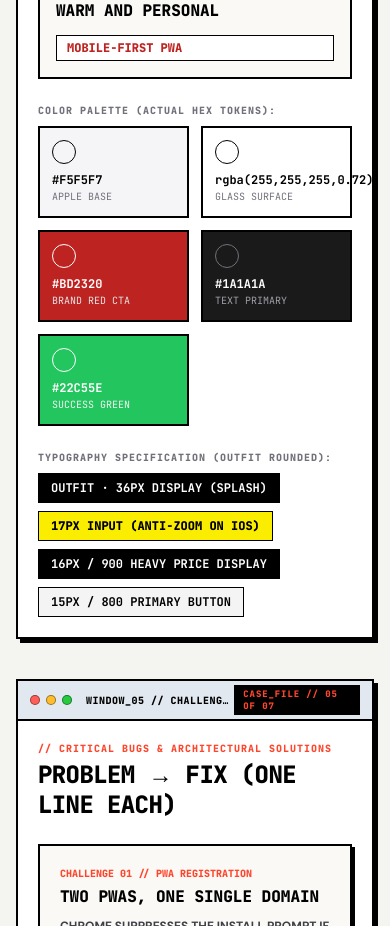
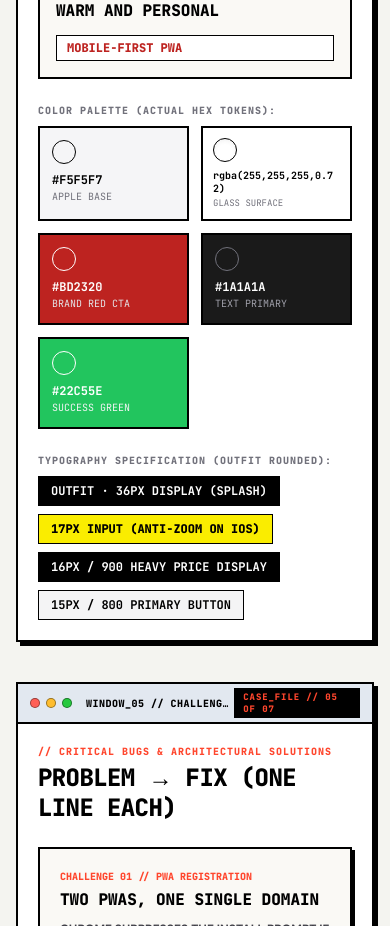
Before and after one commit to santhosh-a-designer/portfolio, a Next.js app: page /case-studies/vidyas-kitchen-pwa in a window 390 px wide. Shown: the part 6320-7246 px from the top of the page. Built offline with nearby package versions, Linux system fonts and the light colour scheme; no server answers.

Commit message:
fix(case-study): resolve text overflow on Glass Surface color token swatch

```diff
--- a/app/case-studies/vidyas-kitchen-pwa/page.tsx
+++ b/app/case-studies/vidyas-kitchen-pwa/page.tsx
@@ -627,10 +627,12 @@ export default function VidyasKitchenCaseStudyPage() {
                           <span className="font-bold block">#F5F5F7</span>
                           <span className="text-[10px] text-zinc-500 uppercase">Apple Base</span>
                         </div>
-                        <div className="p-3 border-2 border-black bg-white">
-                          <div className="w-6 h-6 rounded-full border border-black bg-white/75 backdrop-blur-md mb-2" />
-                          <span className="font-bold block">rgba(255,255,255,0.72)</span>
-                          <span className="text-[10px] text-zinc-500 uppercase">Glass Surface</span>
+                        <div className="p-2.5 sm:p-3 border-2 border-black bg-white overflow-hidden">
+                          <div className="w-6 h-6 rounded-full border border-black bg-white/75 backdrop-blur-md mb-2 shadow-inner" />
+                          <span className="font-bold block text-[10px] sm:text-xs break-all leading-tight">
+                            rgba(255,255,255,0.72)
+                          </span>
+                          <span className="text-[9px] sm:text-[10px] text-zinc-500 uppercase block mt-0.5">Glass Surface</span>
                         </div>
                         <div className="p-3 border-2 border-black bg-[#BD2320] text-white">
                           <div className="w-6 h-6 rounded-full border border-white bg-[#BD2320] mb-2" />
--- a/app/v2/page.tsx
+++ b/app/v2/page.tsx
@@ -37,8 +37,8 @@ export default function V2Page() {
           <ExperienceSectionV2 />
         </ScrollFocusWrapper>
 
-        {/* Skills & Contact Section — sharpens on desktop; 100% sharp on mobile */}
-        <ScrollFocusWrapper isLast disableOnMobile>
+        {/* Skills & Contact Section — sharpens and stays 100% sharp at page bottom */}
+        <ScrollFocusWrapper isLast>
           <ServicesAndFooterV2 />
         </ScrollFocusWrapper>
       </main>
--- a/components/ScrollFocusWrapper.tsx
+++ b/components/ScrollFocusWrapper.tsx
@@ -10,7 +10,6 @@ interface ScrollFocusWrapperProps {
   isFirst?: boolean;
   isLast?: boolean;
   disabled?: boolean;
-  disableOnMobile?: boolean;
   maxBlur?: number;
   minOpacity?: number;
 }
@@ -22,7 +21,6 @@ export default function ScrollFocusWrapper({
   isFirst = false,
   isLast = false,
   disabled = false,
-  disableOnMobile = false,
   maxBlur = 3.5,
   minOpacity = 0.68,
 }: ScrollFocusWrapperProps) {
@@ -41,7 +39,6 @@ export default function ScrollFocusWrapper({
       className={className}
       isFirst={isFirst}
       isLast={isLast}
-      disableOnMobile={disableOnMobile}
       maxBlur={maxBlur}
       minOpacity={minOpacity}
     >
@@ -56,22 +53,14 @@ function ActiveScrollFocusItem({
   className = "",
   isFirst = false,
   isLast = false,
-  disableOnMobile = false,
   maxBlur = 3.5,
   minOpacity = 0.68,
 }: Omit<ScrollFocusWrapperProps, "disabled">) {
   const containerRef = useRef<HTMLDivElement>(null);
   const [mounted, setMounted] = useState(false);
-  const [isMobile, setIsMobile] = useState(false);
 
   useEffect(() => {
     setMounted(true);
-    const checkMobile = () => {
-      setIsMobile(window.innerWidth < 768);
-    };
-    checkMobile();
-    window.addEventListener("resize", checkMobile);
-    return () => window.removeEventListener("resize", checkMobile);
   }, []);
 
   const { scrollYProgress } = useScroll({
@@ -111,17 +100,10 @@ function ActiveScrollFocusItem({
   const rawBlur = useTransform(scrollYProgress, blurRangeInput, blurRangeOutput);
   const opacity = useTransform(scrollYProgress, opacityRangeInput, opacityRangeOutput);
 
-  const shouldDisable = mounted && isMobile && disableOnMobile;
-
-  // Performance optimization: set filter to "none" when in focus (val <= 0.2px) or when disabled on mobile
+  // Performance optimization: set filter to "none" when in focus (val <= 0.2px)
   const filter = useTransform(rawBlur, (val) => {
-    if (!mounted || shouldDisable || val <= 0.2) return "none";
+    if (!mounted || val <= 0.2) return "none";
     return `blur(${val.toFixed(1)}px)`;
-  });
-
-  const activeOpacity = useTransform(opacity, (val) => {
-    if (!mounted || shouldDisable) return 1;
-    return val;
   });
 
   return (
@@ -129,8 +111,8 @@ function ActiveScrollFocusItem({
       ref={containerRef}
       id={id}
       style={{
-        filter: mounted && !shouldDisable ? filter : "none",
-        opacity: mounted && !shouldDisable ? activeOpacity : 1,
+        filter: mounted ? filter : "none",
+        opacity: mounted ? opacity : 1,
       }}
       className={`w-full transition-[filter,opacity] duration-300 ease-out ${className}`}
     >
```
